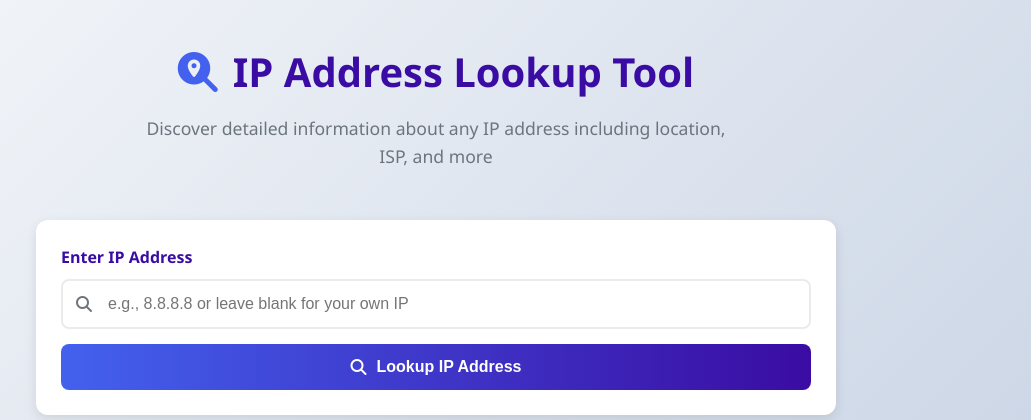
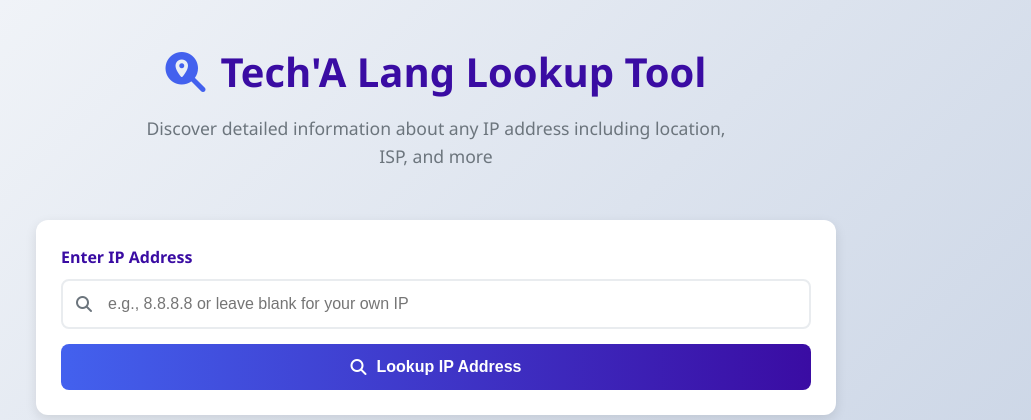
Before and after one commit to Gostar-px/ADDRESSINGAPP, a Flask app: page / in a window 1280 px wide. Shown: the top 420 px of the page, without its empty margins (204-1235 px from the left). Run offline with Flask 3, Linux system fonts and the light colour scheme; data that the repository does not hold is empty.

Commit message:
Update index.html

```diff
--- a/templates/index.html
+++ b/templates/index.html
@@ -3,7 +3,7 @@
 <head>
     <meta charset="UTF-8">
     <meta name="viewport" content="width=device-width, initial-scale=1.0">
-    <title>IP Address Lookup</title>
+    <title>Tech'A Lang Lookup Tool</title>
     <link rel="stylesheet" href="https://unpkg.com/leaflet/dist/leaflet.css" />
     <link rel="stylesheet" href="https://cdnjs.cloudflare.com/ajax/libs/font-awesome/6.4.0/css/all.min.css">
     <style>
@@ -283,7 +283,7 @@
 <body>
     <div class="container">
         <header>
-            <h1><i class="fas fa-search-location"></i> IP Address Lookup Tool</h1>
+            <h1><i class="fas fa-search-location"></i> Tech'A Lang Lookup Tool</h1>
             <p class="tagline">Discover detailed information about any IP address including location, ISP, and more</p>
         </header>
 
```
